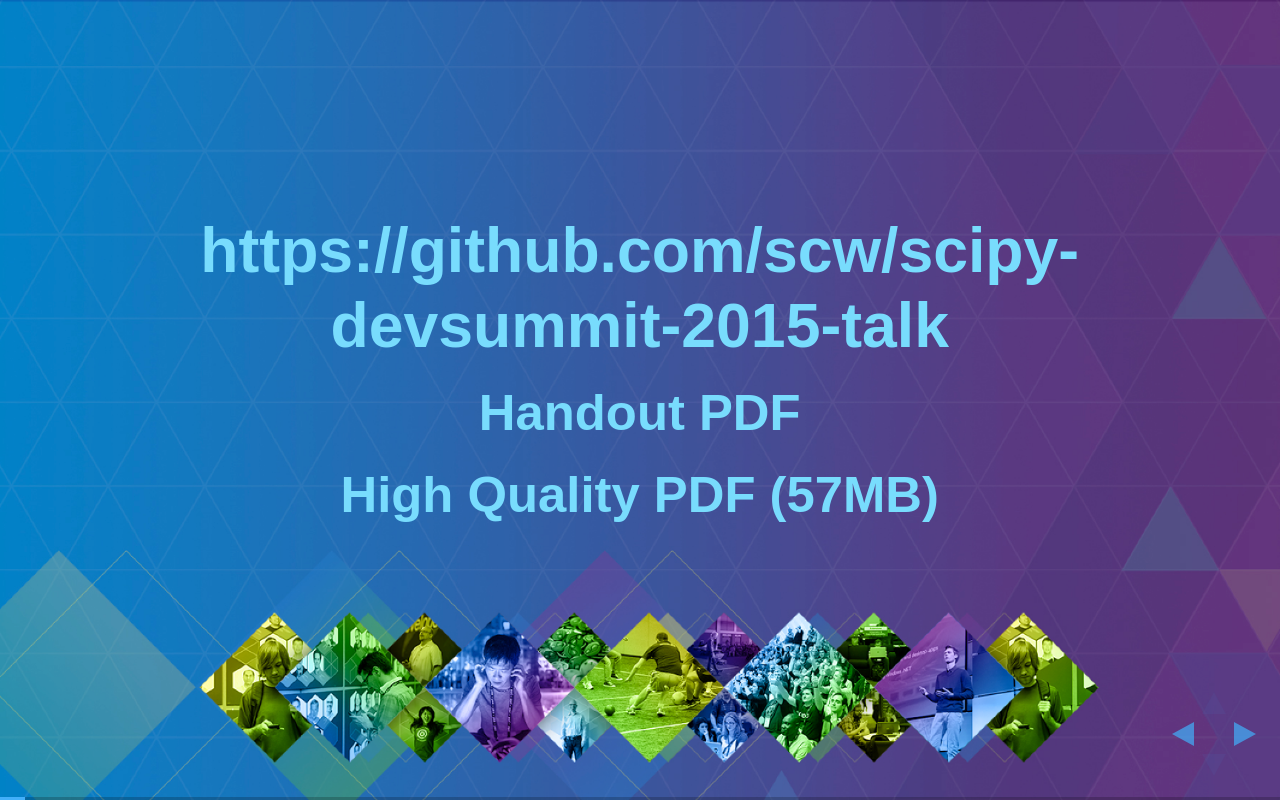
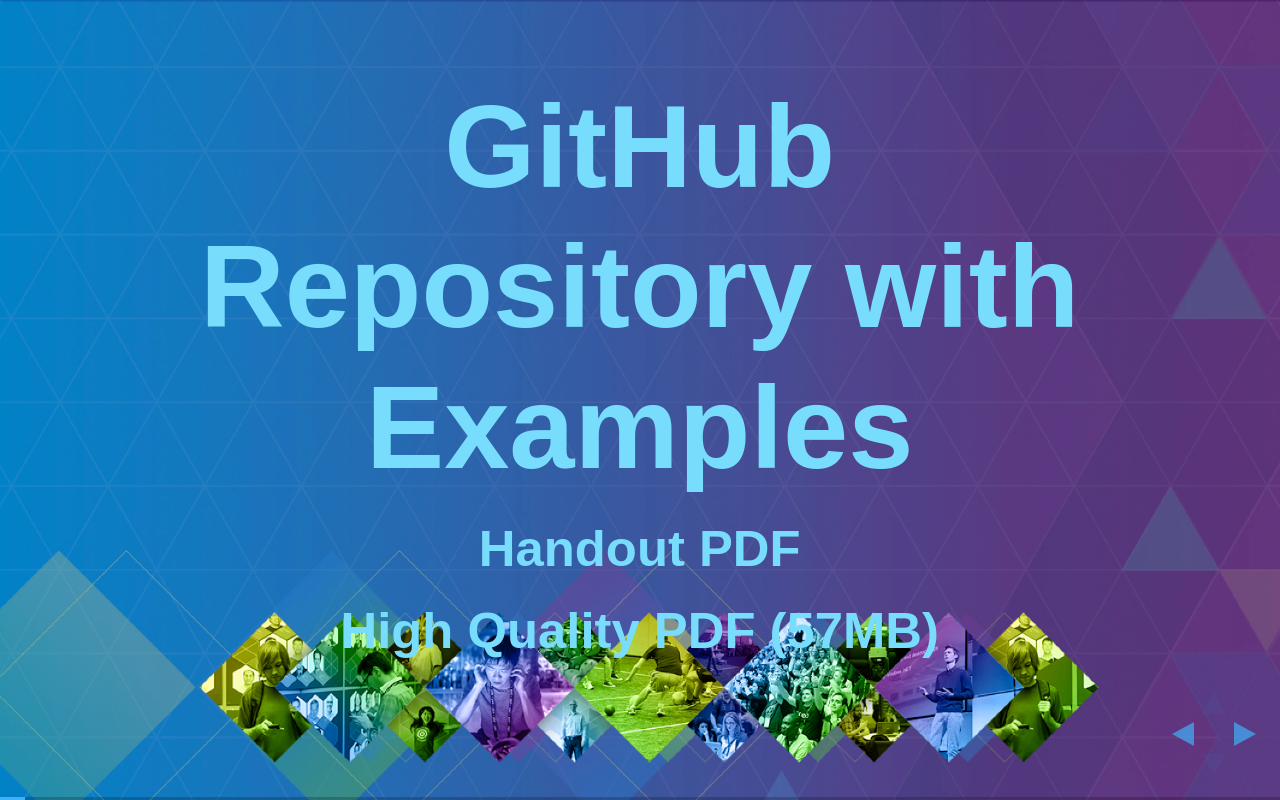
Before and after one commit to scw/scipy-devsummit-2015-talk, a website: page slides/index.html in a window 1280 px wide. Both pictures are taken after a click on the element 1251 px from the left and 734 px from the top of the page. Drawn offline with nearby package versions, Linux system fonts and the light colour scheme.

Commit message:
Update link text.

```diff
--- a/slides/index.html
+++ b/slides/index.html
@@ -90,9 +90,9 @@
 <section class="slide level2">
 
 <section data-background="images/opener_blank.png">
-<h2>
-<a href="https://github.com/scw/scipy-devsummit-2015-talk" class="uri">https://github.com/scw/scipy-devsummit-2015-talk</a>
-</h2>
+<h1>
+<a href="https://github.com/scw/scipy-devsummit-2015-talk">GitHub Repository with Examples</a>
+</h1>
 <h3>
 <a href="https://4326.us/scipy/devsummit-2015-scipy-arcgis-presentation-handout.pdf">Handout PDF</a>
 </h3>
```
